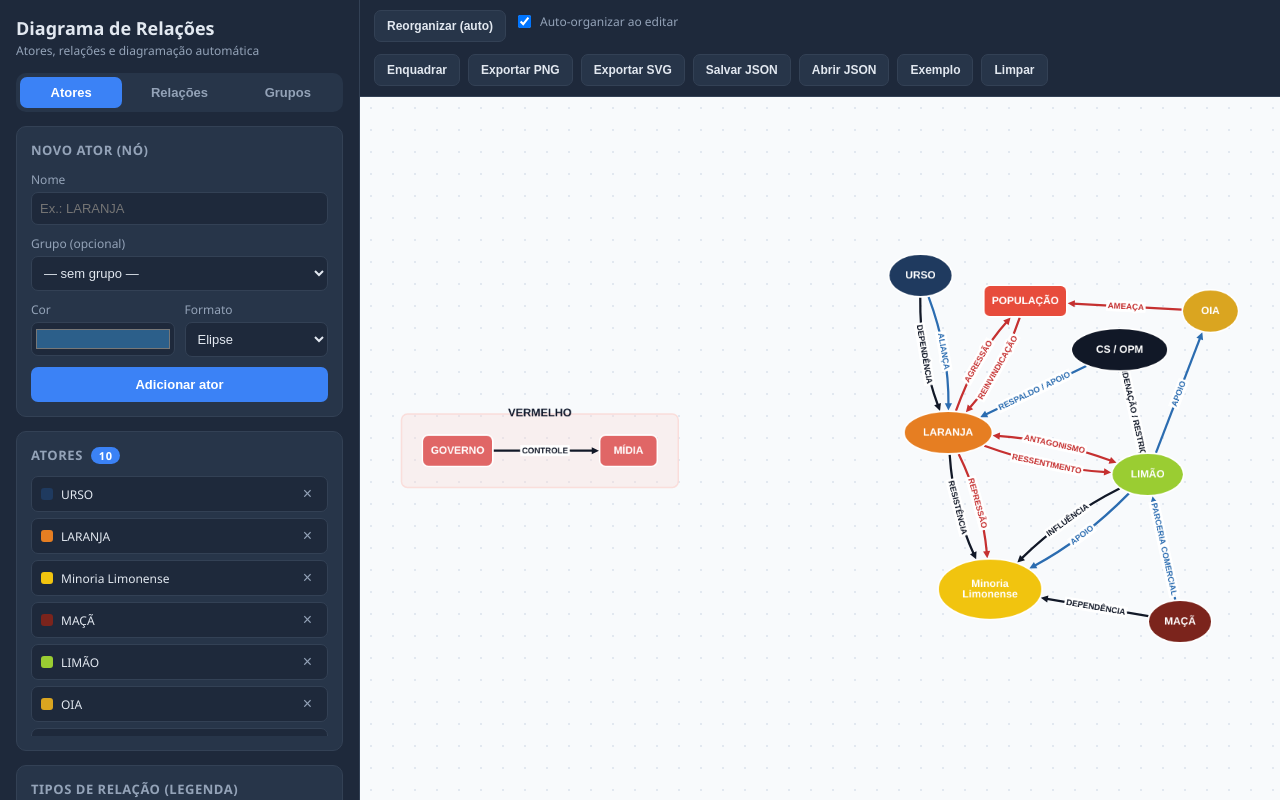
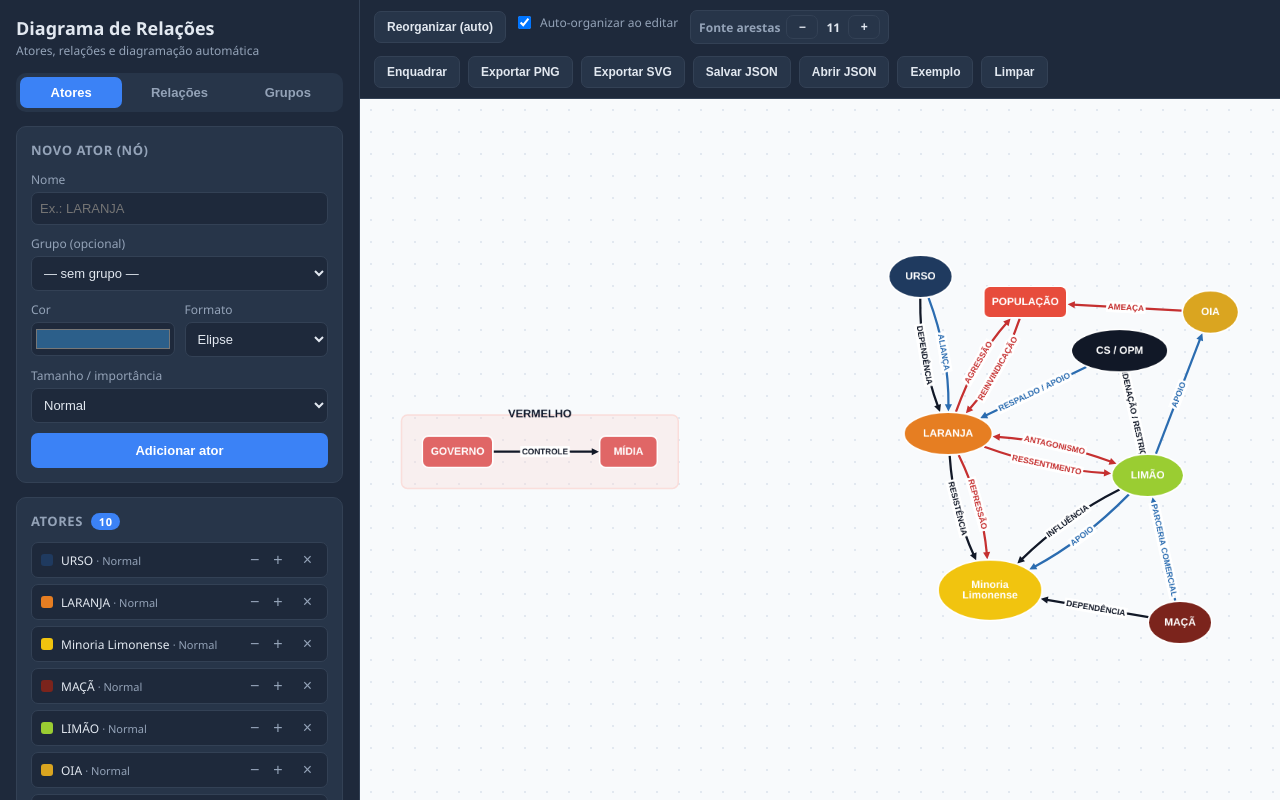
Before and after one commit to dannyxyz22/diagrama-relacoes, a website built with Vite: page index.html in a window 1280 px wide. Built offline with nearby package versions, Linux system fonts and the light colour scheme; what cytoscape-svg would draw is missing.

Commit message:
resize no texto das arestas

```diff
--- a/index.html
+++ b/index.html
@@ -42,6 +42,16 @@
                 </select>
               </label>
             </div>
+            <label>Tamanho / importância
+              <select id="ator-tamanho">
+                <option value="0.65">Muito pequeno</option>
+                <option value="0.8">Pequeno</option>
+                <option value="1" selected>Normal</option>
+                <option value="1.25">Grande</option>
+                <option value="1.5">Muito grande</option>
+                <option value="1.8">Enorme</option>
+              </select>
+            </label>
             <button type="submit" class="primary">Adicionar ator</button>
           </form>
 
@@ -136,6 +146,12 @@
             <label class="switch">
               <input type="checkbox" id="chk-physics" checked /> Auto-organizar ao editar
             </label>
+            <div class="edge-font-ctrl" title="Tamanho global do texto das relações">
+              <span class="edge-font-title">Fonte arestas</span>
+              <button type="button" id="btn-edge-font-minus" class="tool size-tool">−</button>
+              <span id="edge-font-label" class="edge-font-label">11</span>
+              <button type="button" id="btn-edge-font-plus" class="tool size-tool">+</button>
+            </div>
           </div>
           <div class="toolbar-right">
             <button id="btn-fit" class="tool">Enquadrar</button>
--- a/src/main.js
+++ b/src/main.js
@@ -20,10 +20,54 @@ const TIPOS_PADRAO = [
 
 const state = {
   groups: [], // { id, name, color }
-  nodes: [], // { id, name, group, color, shape }
+  nodes: [], // { id, name, group, color, shape, size }
   edges: [], // { id, source, target, label, color, style, bidir }
   types: structuredClone(TIPOS_PADRAO),
+  edgeFontSize: 11,
 };
+
+const EDGE_FONT_MIN = 8;
+const EDGE_FONT_MAX = 22;
+const EDGE_FONT_DEFAULT = 11;
+
+function clampEdgeFont(n) {
+  const v = Number(n);
+  if (!Number.isFinite(v)) return EDGE_FONT_DEFAULT;
+  return Math.min(EDGE_FONT_MAX, Math.max(EDGE_FONT_MIN, Math.round(v)));
+}
+
+/** Escalas de importância (forma + texto). */
+const SIZE_STEPS = [0.65, 0.8, 1, 1.25, 1.5, 1.8];
+const SIZE_LABELS = {
+  0.65: "Muito pequeno",
+  0.8: "Pequeno",
+  1: "Normal",
+  1.25: "Grande",
+  1.5: "Muito grande",
+  1.8: "Enorme",
+};
+
+function clampSize(s) {
+  const n = Number(s);
+  if (!Number.isFinite(n)) return 1;
+  return Math.min(SIZE_STEPS[SIZE_STEPS.length - 1], Math.max(SIZE_STEPS[0], Math.round(n * 100) / 100));
+}
+
+function nearestSizeStep(s) {
+  const v = clampSize(s);
+  return SIZE_STEPS.reduce((best, step) => (Math.abs(step - v) < Math.abs(best - v) ? step : best), SIZE_STEPS[0]);
+}
+
+function stepSize(current, dir) {
+  const cur = nearestSizeStep(current ?? 1);
+  const idx = SIZE_STEPS.indexOf(cur);
+  return SIZE_STEPS[Math.min(SIZE_STEPS.length - 1, Math.max(0, idx + dir))];
+}
+
+function sizeLabel(s) {
+  const step = nearestSizeStep(s ?? 1);
+  return SIZE_LABELS[step] || "Normal";
+}
 
 let cy;
 let idSeq = 1;
@@ -42,20 +86,21 @@ function buildStylesheet() {
         "border-width": 2,
         "border-color": "#ffffff",
         color: "#ffffff",
-        "text-outline-width": 2,
+        "text-outline-width": "data(outlineW)",
         "text-outline-color": "data(color)",
-        "font-size": 14,
+        "font-size": "data(fontSize)",
         "font-weight": 700,
         "text-valign": "center",
         "text-halign": "center",
         "text-wrap": "wrap",
-        "text-max-width": "160px",
+        "text-max-width": "data(textMaxWidth)",
         shape: "data(shape)",
         // Dimensões explícitas calculadas a partir do rótulo (data.w/data.h).
         // Evita o sizing "label", que nesta versão do Cytoscape às vezes
         // deixa nós sem serem pintados após um re-render/layout.
         width: "data(w)",
         height: "data(h)",
+        "border-width": "data(borderW)",
       },
     },
     {
@@ -87,7 +132,7 @@ function buildStylesheet() {
         "target-arrow-shape": "triangle",
         "curve-style": "bezier",
         "line-style": "data(style)",
-        "font-size": 11,
+        "font-size": "data(fontSize)",
         "font-weight": 600,
         color: "data(color)",
         "text-outline-width": 3,
@@ -219,17 +264,19 @@ function stopXMarkerPulse() {
 }
 
 /**
- * Calcula dimensões explícitas do nó a partir do rótulo.
+ * Calcula dimensões explícitas do nó a partir do rótulo e da escala de importância.
  * Substitui o sizing "label" do Cytoscape (instável nesta versão) por
  * valores numéricos estáveis, mantendo o ajuste automático ao texto.
  */
-function nodeSize(label, shape) {
+function nodeSize(label, shape, size = 1) {
+  const scale = nearestSizeStep(size);
   const lines = String(label || "").split("\n");
   const maxChars = Math.max(1, ...lines.map((l) => l.length));
-  const charW = 8.6; // ~14px Arial bold
-  const lineH = 18;
-  let w = Math.round(maxChars * charW) + 34;
-  let h = lines.length * lineH + 24;
+  const fontSize = Math.round(14 * scale);
+  const charW = 8.6 * scale; // ~14px Arial bold, proporcional à escala
+  const lineH = 18 * scale;
+  let w = Math.round(maxChars * charW) + Math.round(34 * scale);
+  let h = Math.round(lines.length * lineH + 24 * scale);
   // Elipses precisam de mais folga para o texto caber dentro da curva.
   if (shape === "ellipse") {
     w = Math.round(w * 1.25);
@@ -238,7 +285,14 @@ function nodeSize(label, shape) {
     w = Math.round(w * 1.5);
     h = Math.round(h * 1.6);
   }
-  return { w: Math.max(w, 56), h: Math.max(h, 40) };
+  return {
+    w: Math.max(w, Math.round(56 * scale)),
+    h: Math.max(h, Math.round(40 * scale)),
+    fontSize,
+    textMaxWidth: Math.round(160 * scale),
+    outlineW: Math.max(1, Math.round(2 * scale)),
+    borderW: Math.max(1, Math.round(2 * scale)),
+  };
 }
 
 function toElements() {
@@ -247,8 +301,23 @@ function toElements() {
     els.push({ data: { id: g.id, label: g.name, isGroup: true, color: g.color } });
   }
   for (const n of state.nodes) {
-    const { w, h } = nodeSize(n.name, n.shape || "ellipse");
-    const data = { id: n.id, label: n.name, color: n.color, shape: n.shape || "ellipse", w, h };
+    const { w, h, fontSize, textMaxWidth, outlineW, borderW } = nodeSize(
+      n.name,
+      n.shape || "ellipse",
+      n.size
+    );
+    const data = {
+      id: n.id,
+      label: n.name,
+      color: n.color,
+      shape: n.shape || "ellipse",
+      w,
+      h,
+      fontSize,
+      textMaxWidth,
+      outlineW,
+      borderW,
+    };
     if (n.group && state.groups.some((g) => g.id === n.group)) data.parent = n.group;
     const el = { data };
     if (n.x != null && n.y != null) el.position = { x: n.x, y: n.y };
@@ -265,6 +334,7 @@ function toElements() {
         style: e.style || "solid",
         bidir: !!e.bidir,
         estado: e.estado || "normal",
+        fontSize: clampEdgeFont(state.edgeFontSize),
       },
     });
   }
@@ -366,6 +436,7 @@ function serialize() {
     nodes: state.nodes,
     edges: state.edges,
     types: state.types,
+    edgeFontSize: clampEdgeFont(state.edgeFontSize),
     idSeq,
   };
 }
@@ -383,9 +454,13 @@ function loadFromStorage() {
 
 function applyData(data) {
   state.groups = data.groups || [];
-  state.nodes = data.nodes || [];
+  state.nodes = (data.nodes || []).map((n) => ({
+    ...n,
+    size: nearestSizeStep(n.size ?? 1),
+  }));
   state.edges = data.edges || [];
   state.types = data.types && data.types.length ? data.types : structuredClone(TIPOS_PADRAO);
+  state.edgeFontSize = clampEdgeFont(data.edgeFontSize ?? EDGE_FONT_DEFAULT);
   idSeq = data.idSeq || idSeq;
 }
 
@@ -398,8 +473,15 @@ function addGroup(name, color) {
   return g;
 }
 
-function addNode({ name, group, color, shape }) {
-  const n = { id: uid("n"), name, group: group || null, color, shape };
+function addNode({ name, group, color, shape, size }) {
+  const n = {
+    id: uid("n"),
+    name,
+    group: group || null,
+    color,
+    shape,
+    size: nearestSizeStep(size ?? 1),
+  };
   state.nodes.push(n);
   return n;
 }
@@ -449,6 +531,12 @@ function refreshUI() {
   refreshListaRelacoes();
   refreshListaGrupos();
   refreshListaTipos();
+  refreshEdgeFontUI();
+}
+
+function refreshEdgeFontUI() {
+  const label = $("#edge-font-label");
+  if (label) label.textContent = String(clampEdgeFont(state.edgeFontSize));
 }
 
 function refreshGroupSelects() {
@@ -519,12 +607,22 @@ function refreshListaAtores() {
   if (!state.nodes.length) return void (ul.innerHTML = `<div class="empty">Nenhum ator ainda.</div>`);
   for (const n of state.nodes) {
     const g = state.groups.find((x) => x.id === n.group);
+    const parts = [sizeLabel(n.size)];
+    if (g) parts.push(g.name);
     ul.appendChild(
       liItem({
         color: n.color,
         label: n.name,
-        sub: g ? g.name : "",
+        sub: parts.join(" · "),
         onFocus: () => focusNode(n.id),
+        onShrink: () => {
+          n.size = stepSize(n.size, -1);
+          commit();
+        },
+        onGrow: () => {
+          n.size = stepSize(n.size, 1);
+          commit();
+        },
         onDelete: () => {
           removeNode(n.id);
           commit();
@@ -594,7 +692,7 @@ function refreshListaTipos() {
   });
 }
 
-function liItem({ color, label, sub, onFocus, onDelete }) {
+function liItem({ color, label, sub, onFocus, onDelete, onShrink, onGrow }) {
   const li = document.createElement("li");
   const sw = document.createElement("span");
   sw.className = "swatch";
@@ -609,6 +707,32 @@ function liItem({ color, label, sub, onFocus, onDelete }) {
     txt.addEventListener("click", onFocus);
   }
   li.appendChild(txt);
+
+  if (onShrink && onGrow) {
+    const ctrl = document.createElement("span");
+    ctrl.className = "size-btns";
+    const minus = document.createElement("button");
+    minus.type = "button";
+    minus.className = "icon-btn size-btn";
+    minus.textContent = "−";
+    minus.title = "Diminuir tamanho";
+    minus.addEventListener("click", (e) => {
+      e.stopPropagation();
+      onShrink();
+    });
+    const plus = document.createElement("button");
+    plus.type = "button";
+    plus.className = "icon-btn size-btn";
+    plus.textContent = "+";
+    plus.title = "Aumentar tamanho";
+    plus.addEventListener("click", (e) => {
+      e.stopPropagation();
+      onGrow();
+    });
+    ctrl.appendChild(minus);
+    ctrl.appendChild(plus);
+    li.appendChild(ctrl);
+  }
 
   if (onDelete) {
     const del = document.createElement("button");
@@ -662,6 +786,12 @@ function openInspector(el) {
       field(
         "Grupo",
         selectGroup(node.group, (v) => (node.group = v || null))
+      )
+    );
+    body.appendChild(
+      field(
+        "Tamanho / importância",
+        selectSize(node.size, (v) => (node.size = v))
       )
     );
     body.appendChild(applyBtn());
@@ -780,6 +910,18 @@ function selectGroup(value, onChange) {
   s.addEventListener("change", () => onChange(s.value));
   return s;
 }
+function selectSize(value, onChange) {
+  const s = document.createElement("select");
+  for (const step of SIZE_STEPS) {
+    const o = document.createElement("option");
+    o.value = String(step);
+    o.textContent = SIZE_LABELS[step];
+    s.appendChild(o);
+  }
+  s.value = String(nearestSizeStep(value ?? 1));
+  s.addEventListener("change", () => onChange(Number(s.value)));
+  return s;
+}
 function selectEndpoint(value, onChange) {
   const s = document.createElement("select");
   fillEndpointSelect(s, value);
@@ -853,8 +995,10 @@ function bindForms() {
       group: $("#ator-grupo").value,
       color: $("#ator-cor").value,
       shape: $("#ator-forma").value,
+      size: Number($("#ator-tamanho").value) || 1,
     });
     $("#ator-nome").value = "";
+    $("#ator-tamanho").value = "1";
     commit();
   });
 
@@ -972,6 +1116,16 @@ function bindToolbar() {
     state.groups = [];
     state.nodes = [];
     state.edges = [];
+    state.edgeFontSize = EDGE_FONT_DEFAULT;
+    commit({ layout: false });
+  });
+
+  $("#btn-edge-font-minus").addEventListener("click", () => {
+    state.edgeFontSize = clampEdgeFont(state.edgeFontSize - 1);
+    commit({ layout: false });
+  });
+  $("#btn-edge-font-plus").addEventListener("click", () => {
+    state.edgeFontSize = clampEdgeFont(state.edgeFontSize + 1);
     commit({ layout: false });
   });
 }
@@ -993,6 +1147,7 @@ function seedExample() {
   state.nodes = [];
   state.edges = [];
   state.types = structuredClone(TIPOS_PADRAO);
+  state.edgeFontSize = EDGE_FONT_DEFAULT;
 
   const AZUL = "#2B6CB0";
   const VERM = "#C53030";
--- a/src/style.css
+++ b/src/style.css
@@ -248,6 +248,17 @@ button.ghost {
   color: #fff;
 }
 
+.size-btns {
+  display: inline-flex;
+  gap: 2px;
+  flex-shrink: 0;
+}
+
+.icon-btn.size-btn:hover {
+  background: var(--accent, #2B6CB0);
+  color: #fff;
+}
+
 .tipos-card .tipos li {
   justify-content: flex-start;
 }
@@ -289,6 +300,36 @@ button.ghost {
   display: flex;
   gap: 8px;
   align-items: center;
+}
+
+.edge-font-ctrl {
+  display: inline-flex;
+  align-items: center;
+  gap: 6px;
+  margin-left: 4px;
+  padding: 4px 8px;
+  border: 1px solid var(--border);
+  border-radius: 7px;
+  background: var(--panel-2);
+}
+
+.edge-font-title {
+  font-size: 12px;
+  font-weight: 600;
+  color: var(--muted);
+  white-space: nowrap;
+}
+
+.edge-font-label {
+  min-width: 1.5em;
+  text-align: center;
+  font-size: 12px;
+  font-weight: 700;
+}
+
+.tool.size-tool {
+  padding: 4px 10px;
+  min-width: 32px;
 }
 
 .tool {
```
